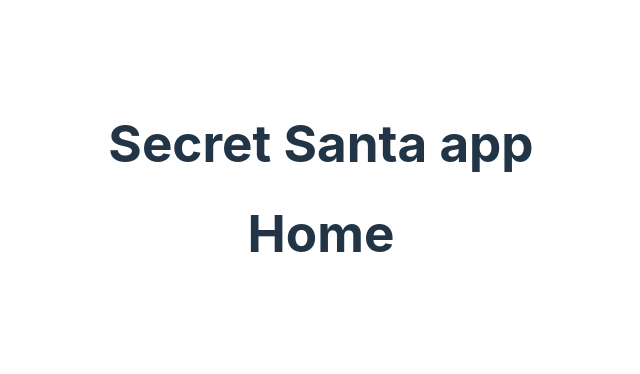
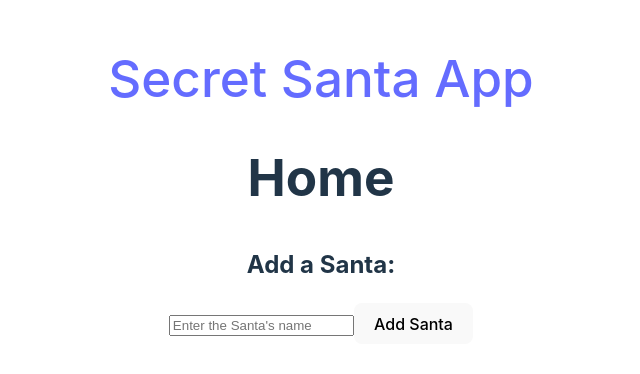
Before and after one commit to Joronod/Secret-Santa, a React (Vite) app in the folder secret-santa/: page / in a window 1280 px wide. Shown: the part 212-586 px from the top of the page, without its empty margins (319-959 px from the left). Built offline with nearby package versions, Linux system fonts and the light colour scheme.

Commit message:
adds logic for Home, where user can add santas to array

```diff
--- a/secret-santa/components/Header.jsx
+++ b/secret-santa/components/Header.jsx
@@ -1,9 +1,12 @@
 import styles from "../styles/mystyles.module.css"
+import { Link } from "react-router-dom"
 
 const Header = () =>{
 
     return (
-        <h1>Secret Santa app</h1>
+        <header className={styles.header}>
+            <h1><Link to="/">Secret Santa App </Link></h1>
+        </header>
     )
 }
 
--- a/secret-santa/components/Home.jsx
+++ b/secret-santa/components/Home.jsx
@@ -1,11 +1,65 @@
 import styles from "../styles/mystyles.module.css"
+import { useState } from "react"
 
 const Home = () => {
+    const [santas, setSantas] = useState([])
+    const [currentSanta, setCurrentSanta] = useState("")
+    const [isLoading, setIsLoading] = useState(false)
+    const [submitMsg, setSubmitMsg] = useState("")
+    const [posting, setPosting] = useState(false)
+
+    const handleSubmit = (event)=>{
+        event.preventDefault()
+        if (currentSanta.trim() === "") {
+            setSubmitMsg("Name cannot be empty");
+            return;
+        }
+        setPosting(true);
+        setSantas([...santas, currentSanta]);
+        setCurrentSanta("");
+        setSubmitMsg(`${currentSanta} added to the list!`);
+        setPosting(false);
+    }
+
+    const handleChange=(event)=>{
+        setCurrentSanta(event.target.value)
+    }
+
+    if (isLoading) {
+        return <div className={styles.loader}></div>;
+    }
 
     return (
-        <h1>Home</h1>
+        <section className={styles.home}>
+            <h1>Home</h1>
+            <h2>Add a Santa:</h2>
+            <form onSubmit={handleSubmit}>
+                <label>
+                    <input
+                        type="text"
+                        name="santa"
+                        value={currentSanta}
+                        onChange={handleChange}
+                        placeholder="Enter the Santa's name"
+                        rows="1"
+                        cols="40"
+                        />
+                </label>
+                {posting ? null : <button type="submit">Add Santa</button>}
+            </form>
+            <p>{submitMsg}</p>
+            {santas.length > 0 && (
+                <div>
+                    <h2>Santa's so far:</h2>
+                    <ul>
+                        {santas.map((santa, index) => (
+                            <li key={index}>{santa}</li>
+                        ))}
+                    </ul>
+                </div>
+            )}
+        </section>
     )
-
 }
 
 export default Home
--- a/secret-santa/styles/mystyles.module.css
+++ b/secret-santa/styles/mystyles.module.css
@@ -0,0 +1,14 @@
+.loader {
+    margin:auto;
+    border: 16px solid #f3f3f3;
+    border-top: 16px solid #3498db;
+    border-radius: 50%;
+    width: 50px;
+    height: 50px;
+    animation: spin 2s linear infinite;
+}
+
+@keyframes spin {
+    0% { transform: rotate(0deg); }
+    100% { transform: rotate(360deg); }
+}
```
